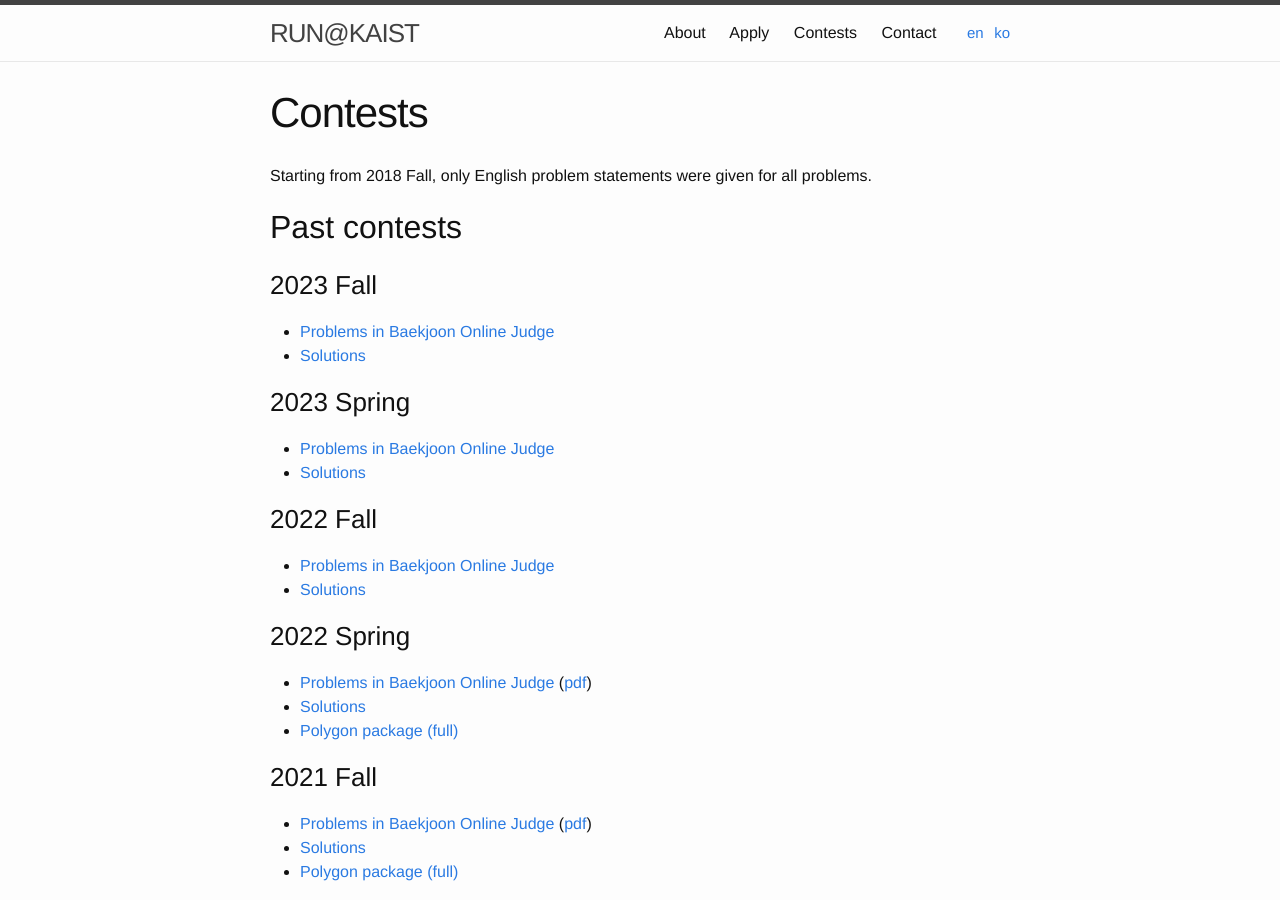
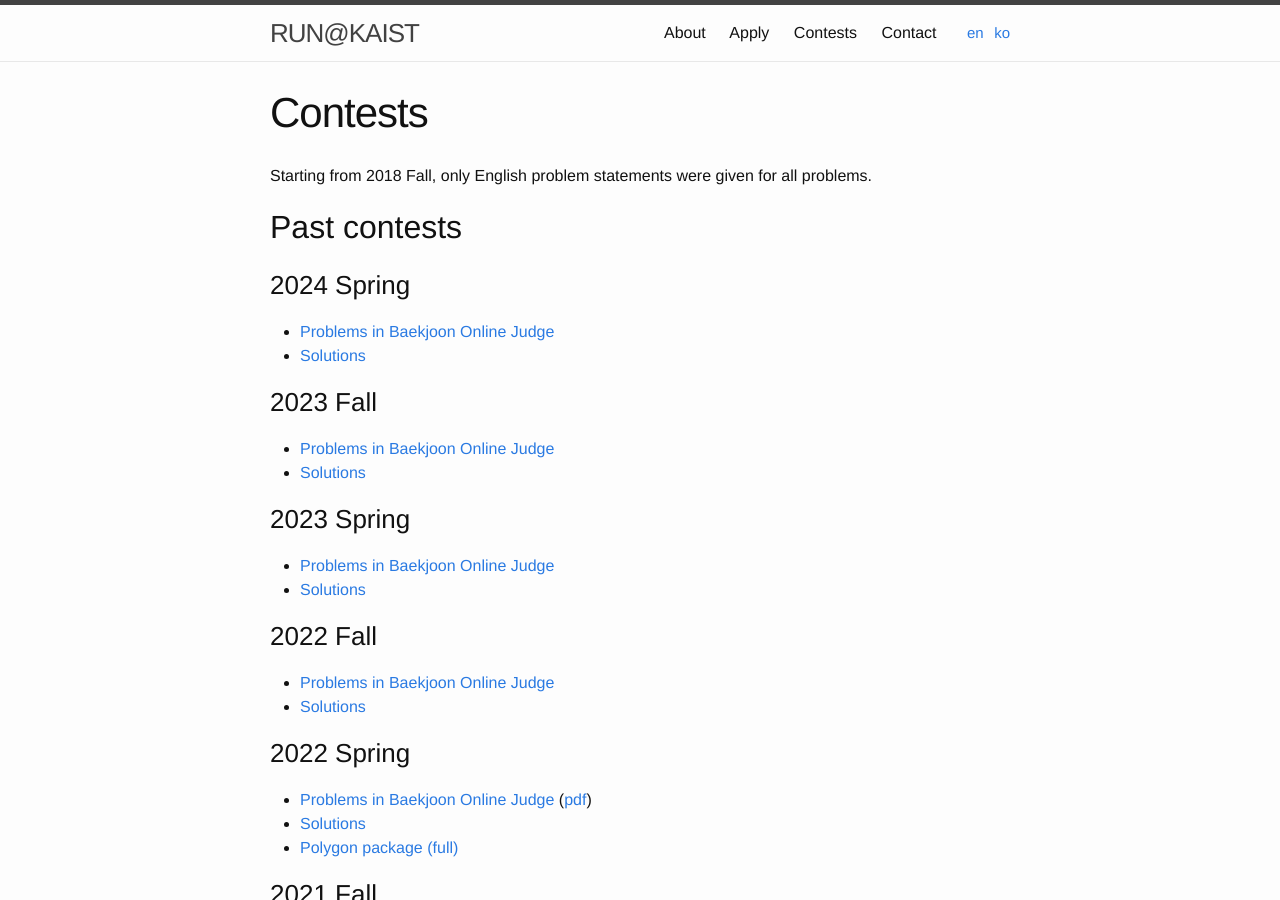
Before and after one commit to RUN-KAIST/kaist.run, a Jekyll site: the page built from contests/en.md, in a window 1280 px wide and 900 px high. Built offline with Jekyll 4.4.1, drawn with Linux system fonts in a browser that asks for light colours.

Commit message:
add 2024 spring editorial en

```diff
--- a/contests/en.md
+++ b/contests/en.md
@@ -10,6 +10,11 @@ order: 3
 Starting from 2018 Fall, only English problem statements were given for all problems.
 
 ## Past contests
+
+### 2024 Spring
+
+* [Problems in Baekjoon Online Judge](https://www.acmicpc.net/category/detail/4207)
+* [Solutions](https://kaist.run/contest/2024-spring/editorial.pdf)
 
 ### 2023 Fall
 
```
Also changed, not shown: contests/ko.md (+1 -1 lines), 2 other files.
